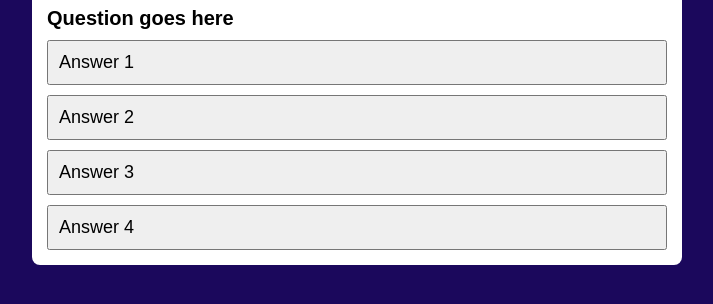
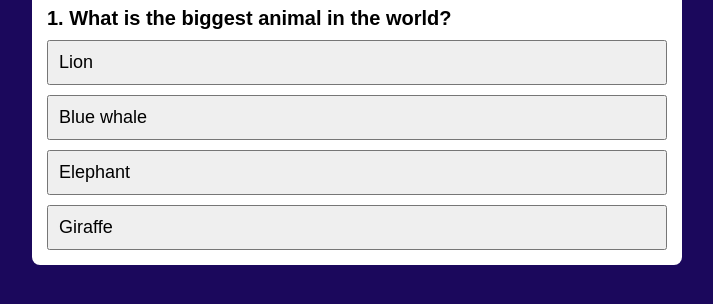
Before and after one commit to shaik3311/js-projects, a plain HTML site: page quizz-app/index.html in a window 1280 px wide. Shown: the part 176-480 px from the top of the page, without its empty margins (283-996 px from the left). Drawn offline with Linux system fonts and the light colour scheme.

Commit message:
Added js

```diff
--- a/quizz-app/index.html
+++ b/quizz-app/index.html
@@ -10,7 +10,7 @@
     <div class="content">
         <h1>Simple Quizz</h1>
         <div class="app">
-            <h2>Question goes here</h2>
+            <h2 class="question">Question goes here</h2>
             <div class="answer-btns">
                 <button class="btn">Answer 1</button>
                 <button class="btn">Answer 2</button>
@@ -20,5 +20,6 @@
             <button class="next">Next</button>
         </div>
     </div>
+    <script src="script.js"></script>
 </body>
 </html>
--- a/quizz-app/script.js
+++ b/quizz-app/script.js
@@ -0,0 +1,170 @@
+const questions = [
+        {
+            question: "What is the biggest animal in the world?",
+            answers: [
+                { text: "Lion", correct: false },
+                { text: "Blue whale", correct: true },
+                { text: "Elephant", correct: false },
+                { text: "Giraffe", correct: false },
+            ]
+        },
+        {
+            question: "What is the full form of HTML?",
+            answers: [
+                { text: "Hyper Text Markup Language", correct: true },
+                { text: "High Text Management Language", correct: false },
+                { text: "Hyper Transmission Management Language", correct: false },
+                { text: "High Transmission Management Language", correct: false },
+            ]
+        },
+        {
+            question: "Which planet is known as the Red Planet?",
+            answers: [
+                { text: "Earth", correct: false },
+                { text: "Mars", correct: true },
+                { text: "Jupiter", correct: false },
+                { text: "Venus", correct: false },
+            ]
+        },
+        {
+            question: "Who wrote the play 'Romeo and Juliet'?",
+            answers: [
+                { text: "William Shakespeare", correct: true },
+                { text: "Leo Tolstoy", correct: false },
+                { text: "Mark Twain", correct: false },
+                { text: "Charles Dickens", correct: false },
+            ]
+        },
+        {
+            question: "Which gas do plants absorb from the atmosphere?",
+            answers: [
+                { text: "Oxygen", correct: false },
+                { text: "Nitrogen", correct: false },
+                { text: "Carbon Dioxide", correct: true },
+                { text: "Hydrogen", correct: false },
+            ]
+        },
+        {
+            question: "What is the capital of France?",
+            answers: [
+                { text: "Paris", correct: true },
+                { text: "Berlin", correct: false },
+                { text: "Madrid", correct: false },
+                { text: "Rome", correct: false },
+            ]
+        },
+        {
+            question: "Which element has the chemical symbol 'O'?",
+            answers: [
+                { text: "Gold", correct: false },
+                { text: "Oxygen", correct: true },
+                { text: "Osmium", correct: false },
+                { text: "Iron", correct: false },
+            ]
+        },
+        {
+            question: "How many continents are there on Earth?",
+            answers: [
+                { text: "5", correct: false },
+                { text: "6", correct: false },
+                { text: "7", correct: true },
+                { text: "8", correct: false },
+            ]
+        },
+        {
+            question: "Who is known as the 'Father of Computers'?",
+            answers: [
+                { text: "Alan Turing", correct: false },
+                { text: "Bill Gates", correct: false },
+                { text: "Charles Babbage", correct: true },
+                { text: "Steve Jobs", correct: false },
+            ]
+        },
+        {
+            question: "Which ocean is the largest?",
+            answers: [
+                { text: "Atlantic Ocean", correct: false },
+                { text: "Indian Ocean", correct: false },
+                { text: "Pacific Ocean", correct: true },
+                { text: "Arctic Ocean", correct: false },
+            ]
+        }
+];
+
+const questionElement = document.querySelector(".question");
+const answerButtons = document.querySelector(".answer-btns");
+const nextButton = document.querySelector(".next");
+
+let currentQuestionIndex = 0;
+let score = 0;
+
+
+function startQuiz(){
+    currentQuestionNumber = 0;
+    score = 0;
+    nextButton.innerHTML = "Next";
+    showQuestion();
+}
+function showQuestion(){
+    resetState();
+    let currentQuestion = questions[currentQuestionIndex];
+    let questionNo = currentQuestionIndex +1;
+    questionElement.innerHTML = questionNo+". "+currentQuestion.question;
+
+
+    currentQuestion.answers.forEach(answer => {
+        const button = document.createElement("button");
+        button.innerHTML = answer.text;
+        button.classList.add("btn");
+        answerButtons.appendChild(button);
+        if(answer.correct){
+            button.dataset.correct = answer.correct;
+        }
+        button.addEventListener("click",selectedAnswer);
+    });
+}
+function resetState(){
+    nextButton.style.display = "none";
+    while(answerButtons.firstChild){
+        answerButtons.removeChild(answerButtons.firstChild);
+    }
+}
+function selectedAnswer(e){
+    const selectedBtn = e.target;
+    const isCorrect = selectedBtn.dataset.correct === "true";
+    if(isCorrect){
+        selectedBtn.classList.add("correct");
+        score++;
+    }else{
+        selectedBtn.classList.add("incorrect");
+    }
+    Array.from(answerButtons.children).forEach(button => {
+        if(button.dataset.correct==="true"){
+            button.classList.add("correct");
+        }
+        button.disabled = true;
+    });
+    nextButton.style.display="block";
+}
+function handelNextButton(){
+    currentQuestionIndex++;
+    if(currentQuestionIndex<questions.length){
+        showQuestion();
+    }else{
+        showScore();
+    }
+};
+
+nextButton.addEventListener("click",()=>{
+    if(currentQuestionIndex < questions.length){
+        handelNextButton();
+    }else{
+        startQuiz();
+    }
+});
+
+function showScore(){
+    resetState();
+    questionElement.innerHTML=  `You scored ${score} out of ${questions.length}`;
+}
+startQuiz();
--- a/quizz-app/style.css
+++ b/quizz-app/style.css
@@ -45,18 +45,21 @@ body{
     padding: 10px;
     text-align: left;
     cursor: pointer;
-    transition: all 0.5s;
+    transition: all 0.1s;
 }
-.btn:hover{
+.btn:hover:not([disabled]){
     background-color: black;
     color: white;
+}
+.btn:disabled{
+    cursor: no-drop;
 }
 .next{
     font-size: 20px;
     padding: 10px 30px;
     margin: 10px auto;
     display: none   ;
-    background-color: green;
+    background-color: rgb(31, 59, 184);
     color: white;
     border: none;
     border-radius: 4px;
@@ -64,3 +67,9 @@ body{
 .next:active{
     scale: 0.93;
 }
+.correct{
+    background: rgb(94, 197, 94);
+}
+.incorrect{
+    background: rgba(207, 79, 79, 0.662);
+}
```
